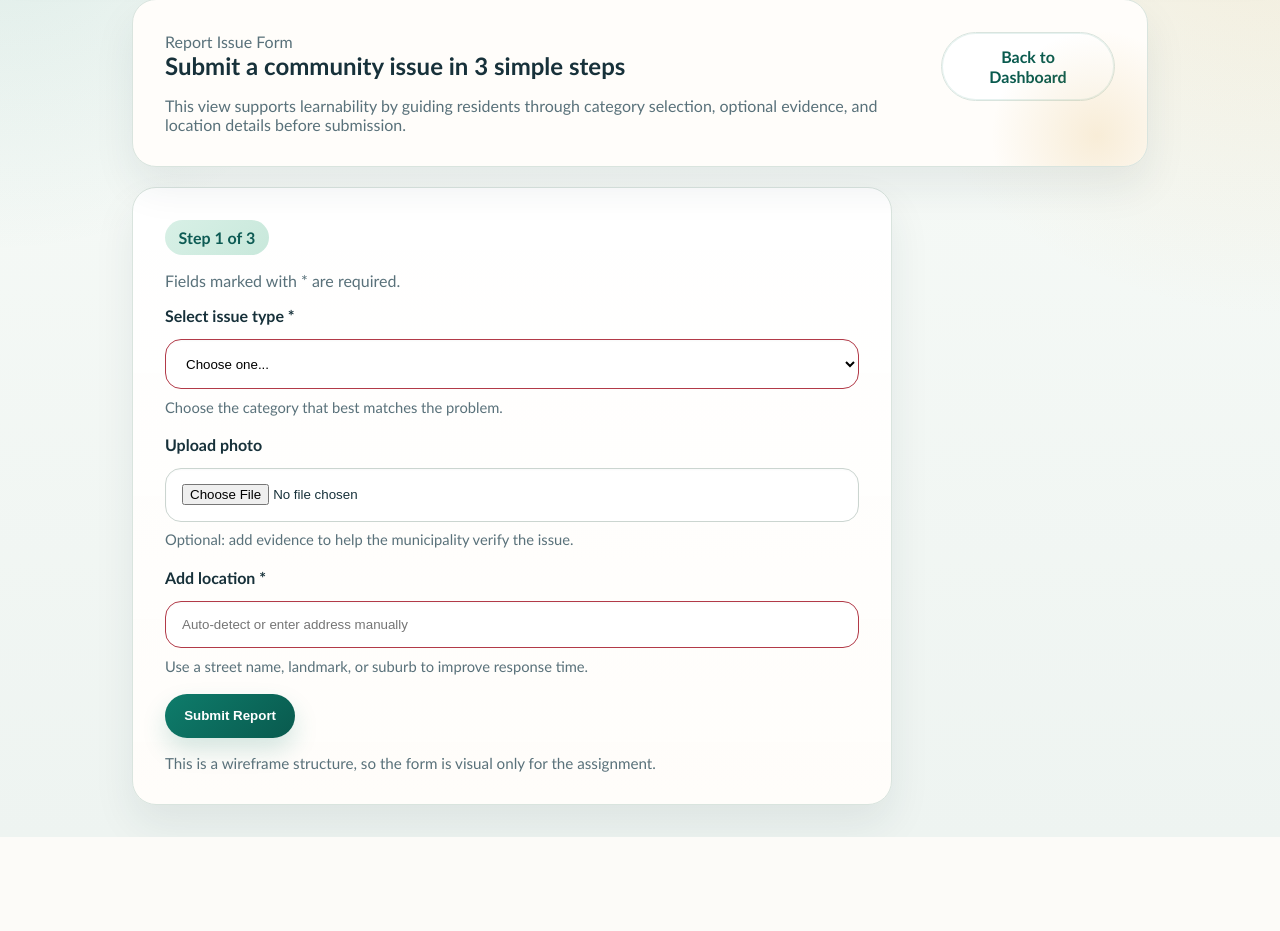
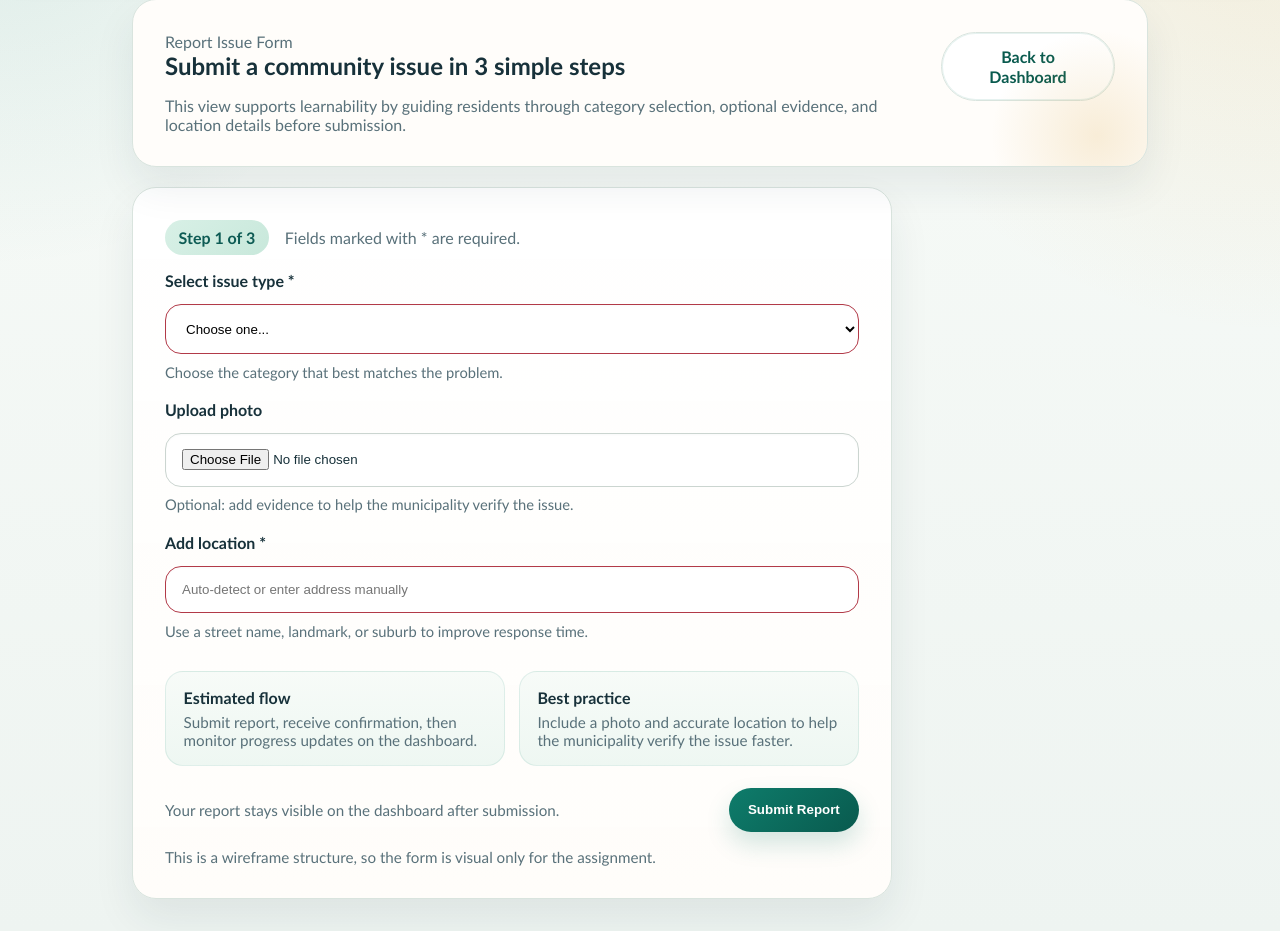
Before and after one commit to THOBILE-MTHEMBU/civicfix-sa-django-wireframe, a Django app: page /reports/new/ in a window 1280 px wide. Shown: the part 132-1063 px from the top of the page. Before the commit the page ends 969 px from the top, so only its background shows below. Run offline with Django 4.2, Linux system fonts and the light colour scheme.

Commit message:
Refine dashboard and report form interface

```diff
--- a/static/css/site.css
+++ b/static/css/site.css
@@ -277,11 +309,18 @@ button:focus-visible {
 .progress-pill {
     display: inline-block;
     padding: 0.5rem 0.85rem;
-    margin-bottom: 1rem;
     border-radius: 999px;
     background: linear-gradient(135deg, var(--accent-soft), #c8e8db);
     color: #0d5b54;
     font-weight: 700;
+}
+
+.form-topbar {
+    display: flex;
+    align-items: center;
+    gap: 1rem;
+    margin-bottom: 1rem;
+    flex-wrap: wrap;
 }
 
 form {
@@ -321,7 +360,7 @@ input:invalid {
 }
 
 .helper-copy {
-    margin: 0 0 1rem;
+    margin: 0;
     color: var(--muted);
 }
 
@@ -329,6 +368,45 @@ input:invalid {
     margin: -0.35rem 0 0.3rem;
     color: var(--muted);
     font-size: 0.92rem;
+}
+
+.info-strip {
+    display: grid;
+    grid-template-columns: repeat(2, minmax(0, 1fr));
+    gap: 0.85rem;
+    margin-top: 0.75rem;
+}
+
+.info-strip div {
+    padding: 1rem 1.1rem;
+    border-radius: 18px;
+    background: linear-gradient(180deg, #f7fbf8 0%, #eef7f2 100%);
+    border: 1px solid rgba(14, 124, 107, 0.1);
+}
+
+.info-strip strong {
+    display: block;
+    margin-bottom: 0.35rem;
+}
+
+.info-strip p {
+    margin: 0;
+    color: var(--muted);
+    font-size: 0.95rem;
+}
+
+.form-actions {
+    display: flex;
+    align-items: center;
+    justify-content: space-between;
+    gap: 1rem;
+    margin-top: 0.5rem;
+    flex-wrap: wrap;
+}
+
+.action-note {
+    color: var(--muted);
+    font-size: 0.95rem;
 }
 
 .form-note {
--- a/templates/reports/report_form.html
+++ b/templates/reports/report_form.html
@@ -16,8 +16,10 @@
 </section>
 
 <section class="form-card">
-    <div class="progress-pill">Step 1 of 3</div>
-    <p class="helper-copy">Fields marked with * are required.</p>
+    <div class="form-topbar">
+        <div class="progress-pill">Step 1 of 3</div>
+        <p class="helper-copy">Fields marked with * are required.</p>
+    </div>
 
     <form novalidate>
         <label for="issue_type">Select issue type *</label>
@@ -38,7 +40,21 @@
             required aria-describedby="location-help">
         <p id="location-help" class="field-hint">Use a street name, landmark, or suburb to improve response time.</p>
 
-        <button type="submit">Submit Report</button>
+        <div class="info-strip">
+            <div>
+                <strong>Estimated flow</strong>
+                <p>Submit report, receive confirmation, then monitor progress updates on the dashboard.</p>
+            </div>
+            <div>
+                <strong>Best practice</strong>
+                <p>Include a photo and accurate location to help the municipality verify the issue faster.</p>
+            </div>
+        </div>
+
+        <div class="form-actions">
+            <span class="action-note">Your report stays visible on the dashboard after submission.</span>
+            <button type="submit">Submit Report</button>
+        </div>
     </form>
     <p class="form-note">This is a wireframe structure, so the form is visual only for the assignment.</p>
 </section>
```
Also changed, not shown: other parts of static/css/site.css (+40 -0 lines), templates/dashboard/home.html (+22 -0 lines), static/screenshots/dashboard-view.svg, static/screenshots/report-form-view.svg.
